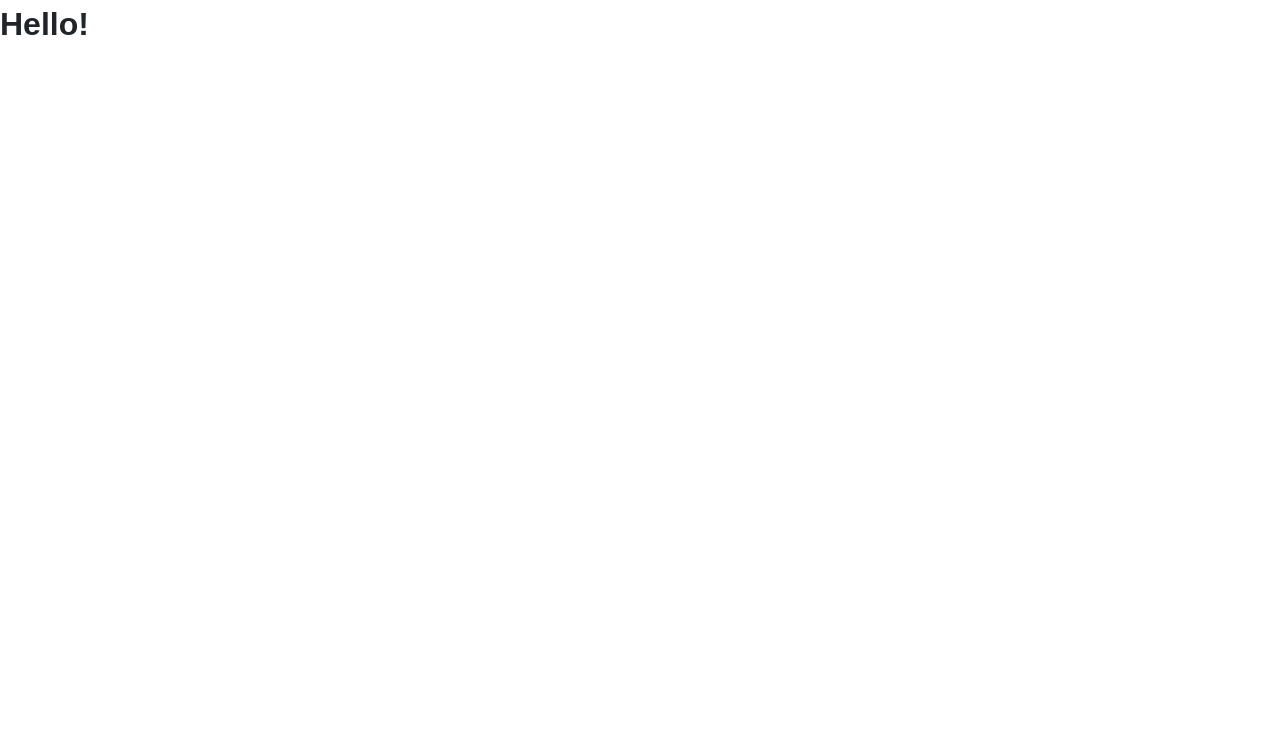
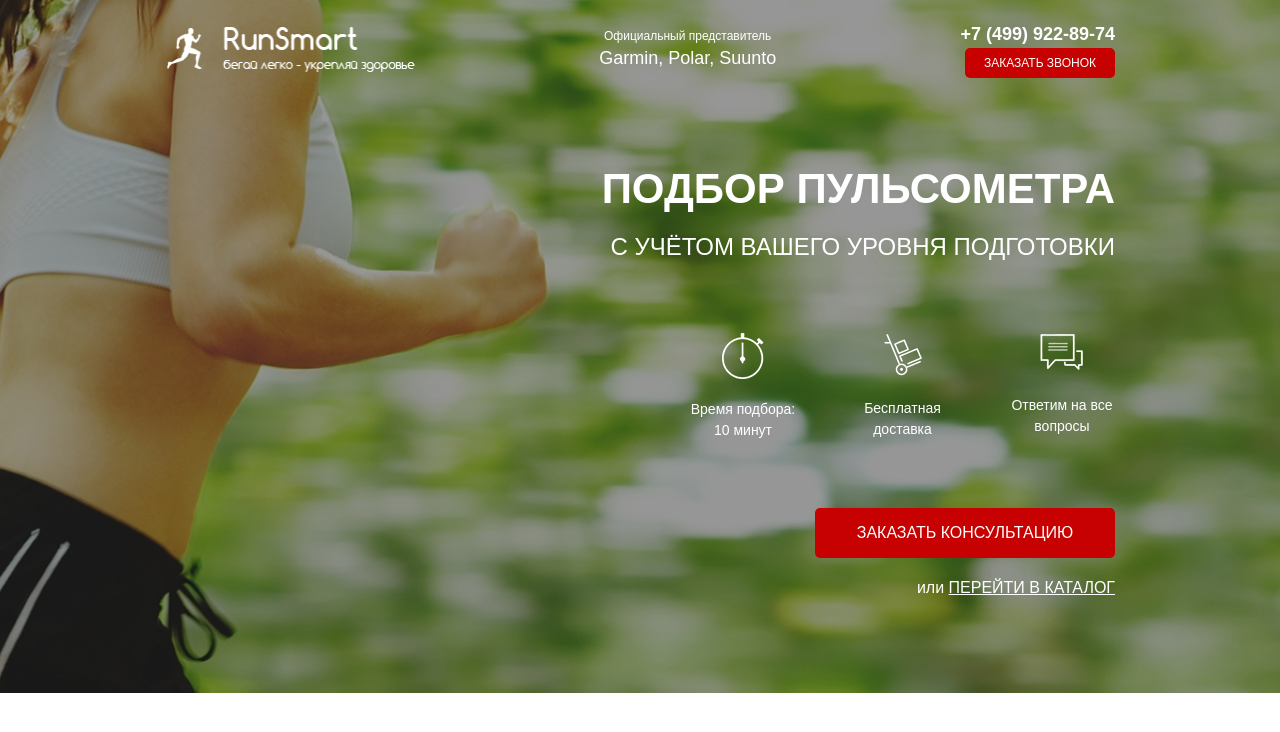
Before and after one commit to Sg1azz/Final_project, a website: page src/index.html in a window 1280 px wide. Drawn offline with Linux system fonts and the light colour scheme; a web font is replaced by a local one.

Commit message:
pre-home commit

```diff
--- /dev/null
+++ b/src/css/blocks/header.min.css
@@ -0,0 +1 @@
+.header{display:flex;justify-content:space-between;align-items:center}.header__logo{width:250px}.header__logo img{width:100%}.header__official{color:#fff;font-size:12px;font-weight:500;text-align:center}.header__official span{display:block;font-size:18px}.header__phone{display:block;color:#fff;font-size:18px;font-weight:700}
--- /dev/null
+++ b/src/css/blocks/promo.min.css
@@ -0,0 +1 @@
+.promo{min-height:650px;padding:21px 0 93px 0;background:url(../../img/bg/bg1.jpg) center center/cover no-repeat}
--- a/src/index.html
+++ b/src/index.html
@@ -9,6 +9,51 @@
     <link rel="stylesheet" href="css/style.min.css">
 </head>
 <body>
-    <h1>Hello!</h1>
+    <div class="promo">
+        <div class="container">
+            <header class="header">
+                <a href="#" class="header__logo">
+                    <img src="icons/run_man.png" alt="logo">
+                </a>
+                <div class="header__official">
+                    Официальный представитель
+                    <span>Garmin, Polar, Suunto</span>
+                </div>
+                <div class="header__contacts">
+                    <a href="tel:+74999228974" class="header__phone">
+                        +7 (499) 922-89-74
+                    </a>
+                    <button class="button">заказать звонок</button>
+                </div>
+            </header>
+            <div class="promo__wrapper">
+                <h1 class="promo__header">Подбор пульсометра</h1>
+                <h2 class="promo__subheader">с учётом Вашего уровня подготовки</h2>
+
+                <div class="promo__icons">
+                    <div class="promo__icon">
+                        <img src="icons/timer_ico.png" alt="timer">
+                        Время подбора:
+                        10 минут
+                    </div>
+                    <div class="promo__icon">
+                        <img src="icons/delivery_ico.png" alt="delivery">
+                        Бесплатная
+                        доставка
+                    </div>
+                    <div class="promo__icon">
+                        <img src="icons/message_ico.png" alt="message">
+                        Ответим
+                        на все вопросы
+                    </div>
+                </div>
+                <button class="button button_main">заказать консультацию</button>
+                <div class="promo__link">
+                    или
+                    <a href="#">перейти в каталог</a>
+                </div>
+            </div>
+        </div>
+    </div>
 </body>
 </html>
--- a/src/sass/base/_variables.scss
+++ b/src/sass/base/_variables.scss
@@ -0,0 +1 @@
+$main-color: #c70101
--- /dev/null
+++ b/src/sass/blocks/_buttons.scss
@@ -0,0 +1,17 @@
+.button {
+    width: 150px;
+    height: 30px;
+    border-radius: 5px;
+    background-color: $main-color;
+    border: none;
+    color: #ffffff;
+    font-size: 12px;
+    font-weight: 500;
+    text-transform: uppercase;
+    &_main {
+        width: 300px;
+        height: 50px;
+        margin-top: 67px;
+        font-size: 16px;
+    }
+}
--- /dev/null
+++ b/src/sass/blocks/_header.scss
@@ -0,0 +1,36 @@
+.header {
+    display: flex;
+    justify-content: space-between;
+    align-items: center;
+    &__logo {
+        width: 250px;
+        img {
+            width: 100%;
+        }
+    }
+    &__official {
+        color: #ffffff;
+        font-size: 12px;
+        font-weight: 500;
+        text-align: center;
+        span {
+            display: block;
+            font-size: 18px;
+        }
+    }
+    &__phone {
+        display: block;
+        color: #ffffff;
+        font-size: 18px;
+        font-weight: 700;
+        &:hover {
+            color: #ffffff;
+            text-decoration: none;
+        }
+    }
+    &__contacts {
+        display: flex;
+        flex-direction: column;
+        align-items: flex-end;
+    }
+}
--- /dev/null
+++ b/src/sass/blocks/_promo.scss
@@ -0,0 +1,55 @@
+.promo {
+    min-height: 650px;
+    padding: 21px 0 93px 0;
+    background: url('../../img/bg/bg1.jpg') center (center/cover) no-repeat;
+    &__wrapper {
+        display: flex;
+        flex-direction: column;
+        align-items: flex-end;
+        margin-top: 90px;
+    }
+    &__header {
+        color: #ffffff;
+        font-size: 42px;
+        line-height: 42px;
+        font-weight: 700;
+        text-transform: uppercase;
+    }
+    &__subheader {
+        color: #ffffff;
+        margin-top: 17px;
+        font-size: 24px;
+        line-height: 24px;
+        font-weight: 500;
+        text-transform: uppercase;
+    }
+    &__icons {
+        margin-top: 66px;
+       display: flex;
+       width: 425px;
+       justify-content: space-between;
+    }
+    &__icon {
+        width: 106px;
+        text-align: center;
+        color: #ffffff;
+        font-size: 14px;
+        font-weight: 500;
+        img {
+            display: block;
+            margin: 0 auto;
+            margin-bottom: 20px;
+        }
+    }
+    &__link {
+        color: #ffffff;
+        font-size: 16px;
+        font-weight: 500;
+        margin-top: 18px;
+        a {
+            color: #ffffff;
+            text-transform: uppercase;
+            text-decoration: underline;
+        }
+    }
+}
--- a/src/sass/style.scss
+++ b/src/sass/style.scss
@@ -1,4 +1,11 @@
-*
-    {
-        font-family: 'Museo Sans Cyrl', sans-serif;
-    }
+@import 'base/variables';
+* {
+    font-family: 'Museo Sans Cyrl', sans-serif;
+}
+.container {
+    max-width: 950px;
+    margin: 0 auto;
+}
+@import 'blocks/promo';
+@import 'blocks/header';
+@import 'blocks/buttons';
```
Also changed, not shown: src/css/style.min.css, src/icons/cup_ico.png (added), src/icons/delivery_ico.png (added), src/icons/heart_ico.png (added), src/icons/message_ico.png (added), src/icons/run_man.png (added), src/icons/shoe_ico.png (added), src/icons/timer_ico.png (added), src/img/bg/bg1.jpg (added), src/img/bg/bg2.jpg (added), src/img/photo/irina.png (added), src/img/photo/ivan.png (added), src/img/photo/julia.png (added), src/img/polar_pulse.jpg (added), 1 more files.
